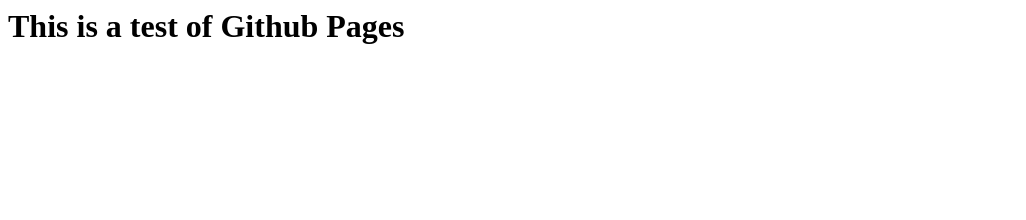
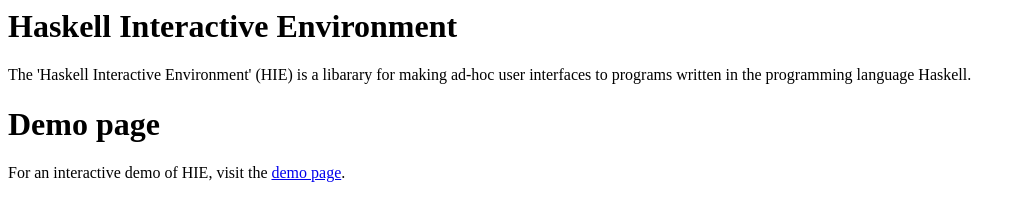
Before and after one commit to plcplc/hie, a plain HTML site: page index.html in a window 1280 px wide. Shown: the whole page, without its empty margins (0-1026 px from the left). Drawn offline with Linux system fonts and the light colour scheme.

Commit message:
Added a demo page

```diff
--- a/index.html
+++ b/index.html
@@ -1,8 +1,17 @@
 <html>
   <head>
-    <title>Test</title>
+    <title>Haskell Interactive Environment</title>
   </head>
   <body>
-    <h1>This is a test of Github Pages</h1>
+    <h1>Haskell Interactive Environment</h1>
+    <p>
+      The 'Haskell Interactive Environment' (HIE) is a libarary for making ad-hoc user
+      interfaces to programs written in the programming language Haskell.
+    </p>
+    <h1>Demo page</h1>
+    <p>
+      For an interactive demo of HIE, visit
+      the <a href="https://s3.amazonaws.com/hie-demos/index.html">demo page</a>.
+    </p>
   </body>
 </html>
```
